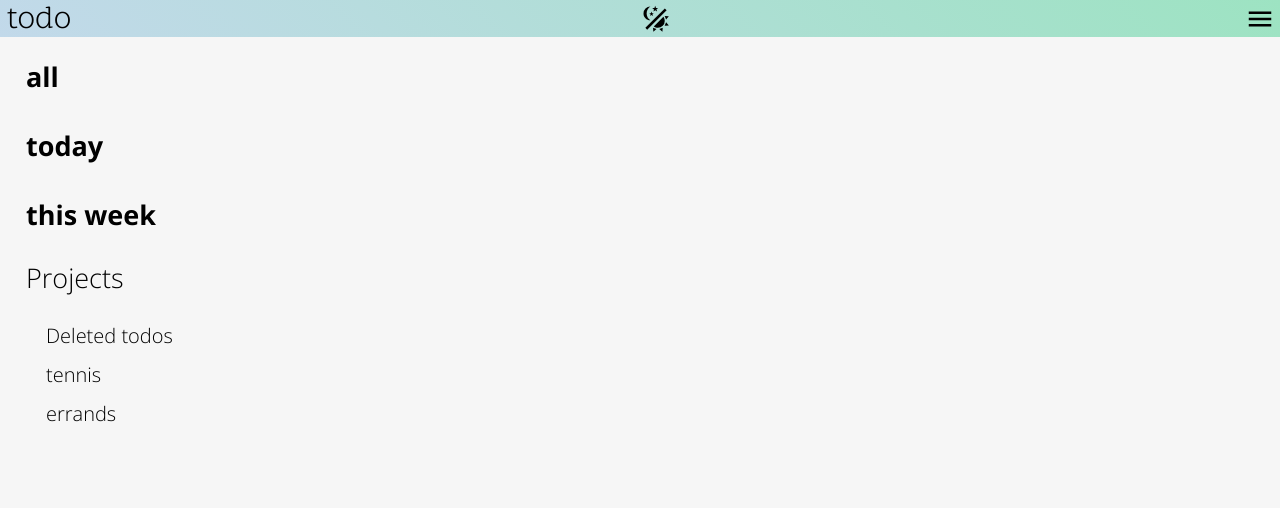
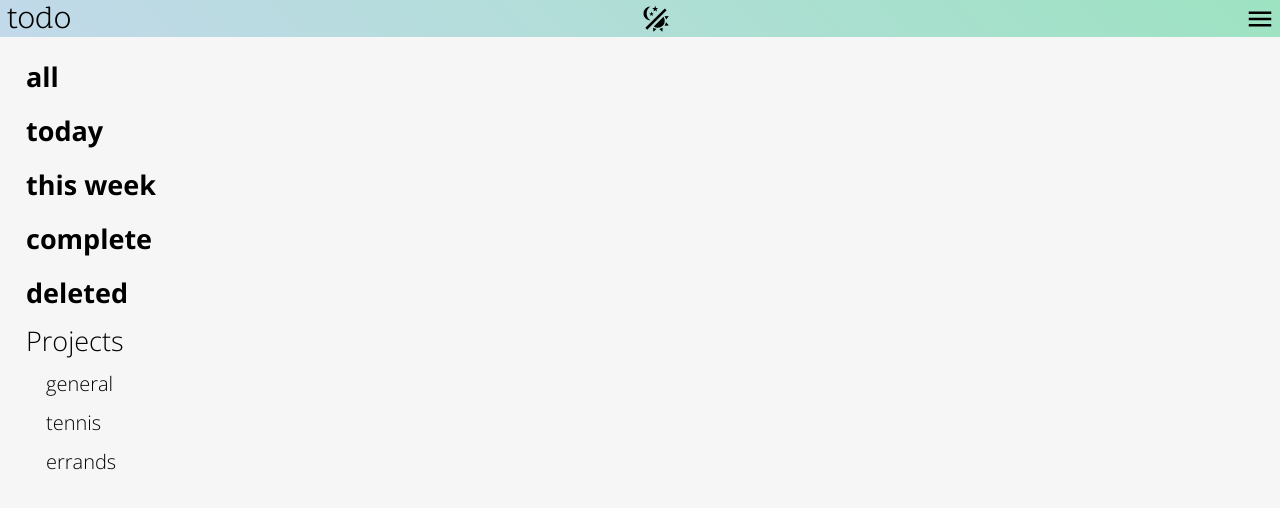
Before and after one commit to seanmckone/odin-todo-list, a website built with webpack: page dist/index.html in a window 1280 px wide. Both pictures are taken after a click on the button 1259 px from the left and 18 px from the top of the page. Built offline with nearby package versions, Linux system fonts and the light colour scheme.

Commit message:
Update project config

```diff
--- a/dist/index.html
+++ b/dist/index.html
@@ -24,15 +24,13 @@
     <button type="button" id="all-button">all</button>
     <button type="button" id="today-button">today</button>
     <button type="button" id="this-week-button">this week</button>
+    <button type="button" id="completed-todo-button">complete</button>
+    <button type="button" id="completed-todo-button">deleted</button>
     <h2 id="project-list-title">Projects</h2>
     <div id="project-list">
-      <div id="permanent-project-list">
-        <button type="button" id="deleted-todo-project">Deleted todos</button>
-      </div>
-      <div id="custom-project-list">
-        <button type="button" id="tennis-project">tennis</button>
-        <button type="button" id="errands-project">errands</button>
-      </div>
+      <button type="button" id="general-project">general</button>
+      <button type="button" id="tennis-project">tennis</button>
+      <button type="button" id="errands-project">errands</button>
     </div>
   </div>
   <button type="button" id="add-todo-button">+</button>
--- a/dist/styles.css
+++ b/dist/styles.css
@@ -149,12 +149,12 @@ textarea:focus, input:focus{
   display: flex;
   flex-direction: column;
   align-items: start;
-  gap: 30px;
+  gap: 15px;
   padding-left: 20px;
   padding-top: 20px;
 }
 
-#all-button, #today-button, #this-week-button {
+#project-list-sidebar button {
   background-color: rgba(0,0,0,0);
   border: 0px;
   font-size: 27px;
```
